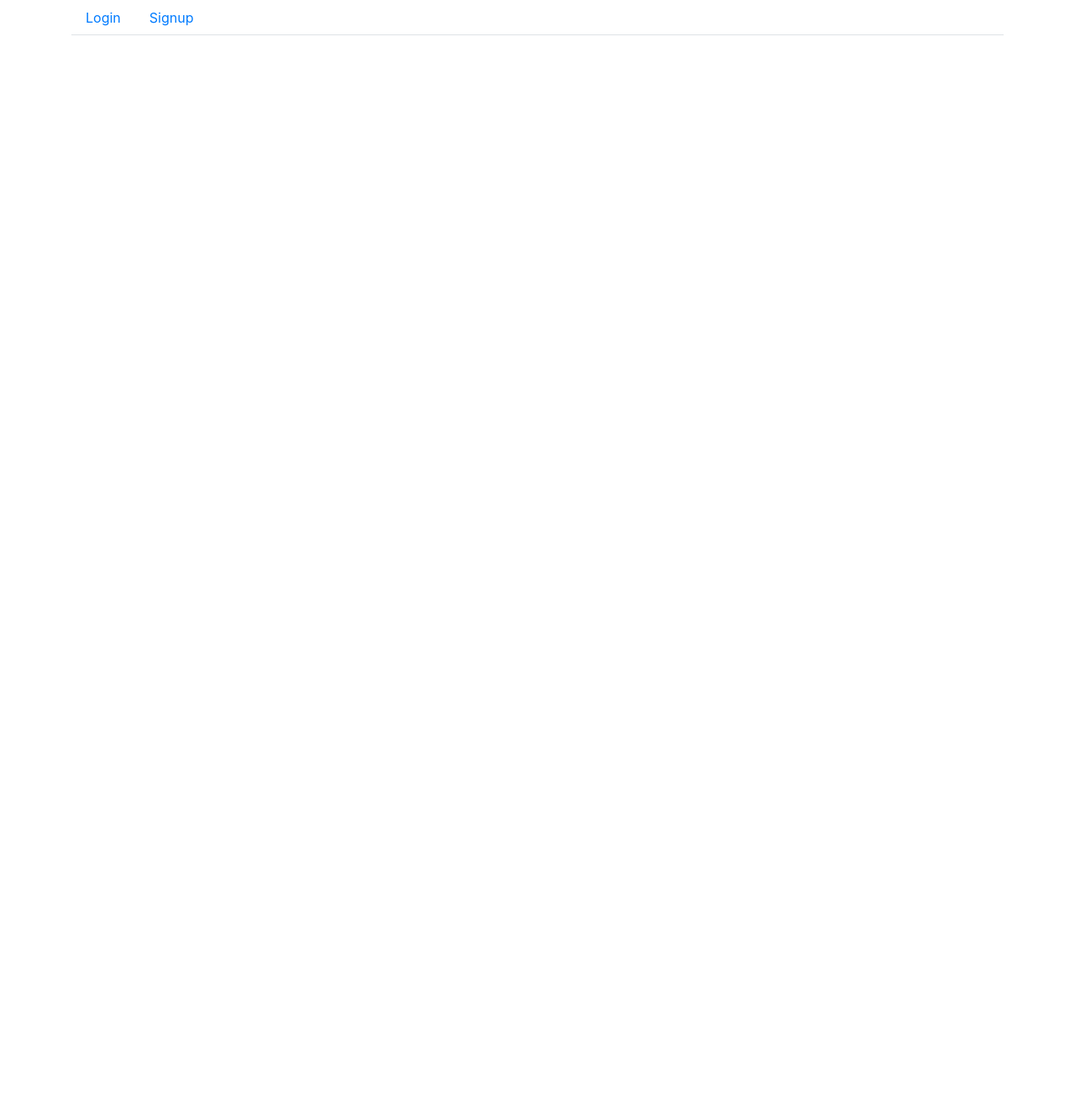
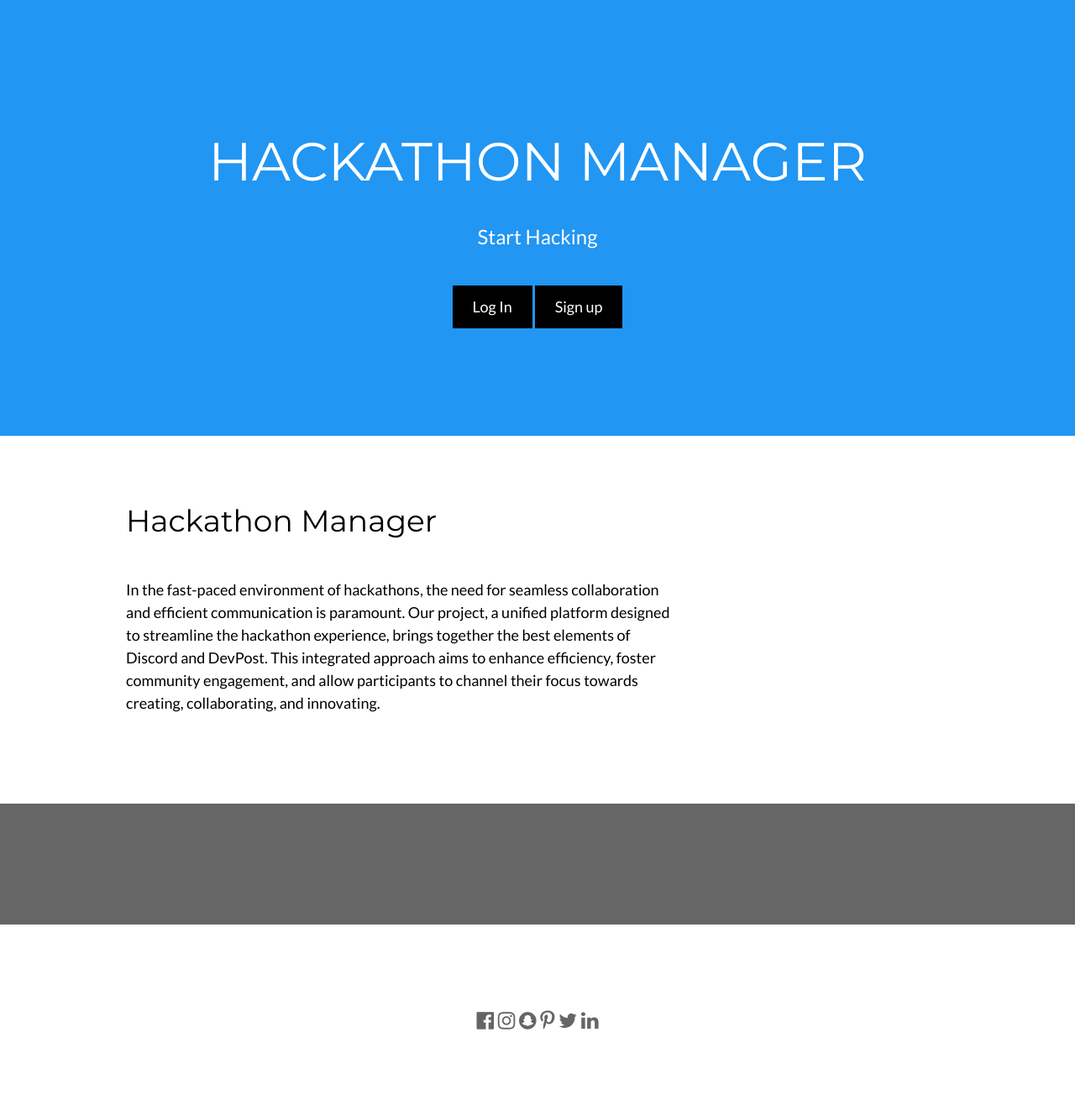
Before and after one commit to tinhangv/HackED, a Django app: page / in a window 1280 px wide. Before the commit the page is almost empty. Shown: the whole page at 84% size. Before the commit the page ends 42 px from the top, so only its background shows below. Run offline with Django 4.2, Linux system fonts and the light colour scheme; some libraries are stand-ins or nearby versions.

Commit message:
main page

```diff
--- a/hackathon_manager/main/templates/main_page.html
+++ b/hackathon_manager/main/templates/main_page.html
@@ -1,28 +1,70 @@
 <!DOCTYPE html>
-<html>
+<html lang="en">
 <head>
-    <title>Welcome to Our Site</title>
-    <!-- Include Bootstrap CSS -->
-    <link rel="stylesheet" href="https://stackpath.bootstrapcdn.com/bootstrap/4.3.1/css/bootstrap.min.css">
+<title>hackathon</title>
+<meta charset="UTF-8">
+<meta name="viewport" content="width=device-width, initial-scale=1">
+<link rel="stylesheet" href="https://www.w3schools.com/w3css/4/w3.css">
+<link rel="stylesheet" href="https://fonts.googleapis.com/css?family=Lato">
+<link rel="stylesheet" href="https://fonts.googleapis.com/css?family=Montserrat">
+<link rel="stylesheet" href="https://cdnjs.cloudflare.com/ajax/libs/font-awesome/4.7.0/css/font-awesome.min.css">
+<style>
+body,h1,h2,h3,h4,h5,h6 {font-family: "Lato", sans-serif}
+.w3-bar,h1,button {font-family: "Montserrat", sans-serif}
+.fa-anchor,.fa-coffee {font-size:200px}
+</style>
 </head>
 <body>
-    <div class="container">
-        <!-- Navigation Tabs -->
-        <ul class="nav nav-tabs">
-            <li class="nav-item">
-                <a class="nav-link" href="{% url 'teams:login' %}">Login</a>
-            </li>
-            <li class="nav-item">
-                <a class="nav-link" href="{% url 'teams:signup' %}">Signup</a>
-            </li>
-        </ul>
 
-        <!-- Rest of your page content goes here -->
+<!-- Header -->
+<header class="w3-container w3-blue w3-center" style="padding:128px 16px">
+  <h1 class="w3-margin w3-jumbo">HACKATHON MANAGER</h1>
+  <p class="w3-xlarge">Start Hacking</p>
+  <a class="w3-button w3-black w3-padding-large w3-large w3-margin-top" href="{% url 'teams:login' %}">Log In</a>
+  <a class="w3-button w3-black w3-padding-large w3-large w3-margin-top" href="{% url 'teams:signup' %}">Sign up</a>
+</header>
+
+<!-- First Grid -->
+<div class="w3-row-padding w3-padding-64 w3-container">
+  <div class="w3-content">
+    <div class="w3-twothird">
+      <h1>Hackathon Manager</h1>
+      <h5 class="w3-padding-32">In the fast-paced environment of hackathons, the need for seamless collaboration and efficient communication is paramount. Our project, a unified platform designed to streamline the hackathon experience, brings together the best elements of Discord and DevPost. This integrated approach aims to enhance efficiency, foster community engagement, and allow participants to channel their focus towards creating, collaborating, and innovating.</h5>
+
     </div>
 
-    <!-- Bootstrap JS and its dependencies -->
-    <script src="https://code.jquery.com/jquery-3.3.1.slim.min.js"></script>
-    <script src="https://cdn.jsdelivr.net/npm/popper.js@1.14.7/umd/popper.min.js"></script>
-    <script src="https://stackpath.bootstrapcdn.com/bootstrap/4.3.1/js/bootstrap.min.js"></script>
+  </div>
+</div>
+
+
+
+<div class="w3-container w3-black w3-center w3-opacity w3-padding-64">
+    <h1 class="w3-margin w3-xlarge"></h1>
+</div>
+
+<!-- Footer -->
+<footer class="w3-container w3-padding-64 w3-center w3-opacity">
+  <div class="w3-xlarge w3-padding-32">
+    <i class="fa fa-facebook-official w3-hover-opacity"></i>
+    <i class="fa fa-instagram w3-hover-opacity"></i>
+    <i class="fa fa-snapchat w3-hover-opacity"></i>
+    <i class="fa fa-pinterest-p w3-hover-opacity"></i>
+    <i class="fa fa-twitter w3-hover-opacity"></i>
+    <i class="fa fa-linkedin w3-hover-opacity"></i>
+ </div>
+</footer>
+
+<script>
+// Used to toggle the menu on small screens when clicking on the menu button
+function myFunction() {
+  var x = document.getElementById("navDemo");
+  if (x.className.indexOf("w3-show") == -1) {
+    x.className += " w3-show";
+  } else {
+    x.className = x.className.replace(" w3-show", "");
+  }
+}
+</script>
+
 </body>
 </html>
```
